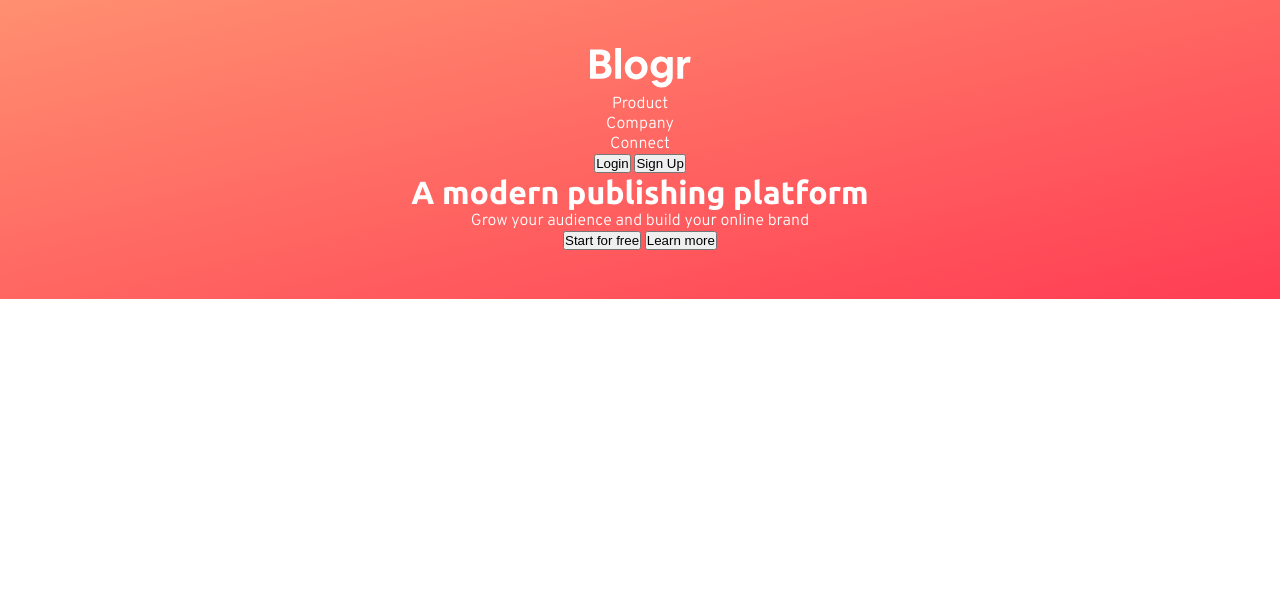
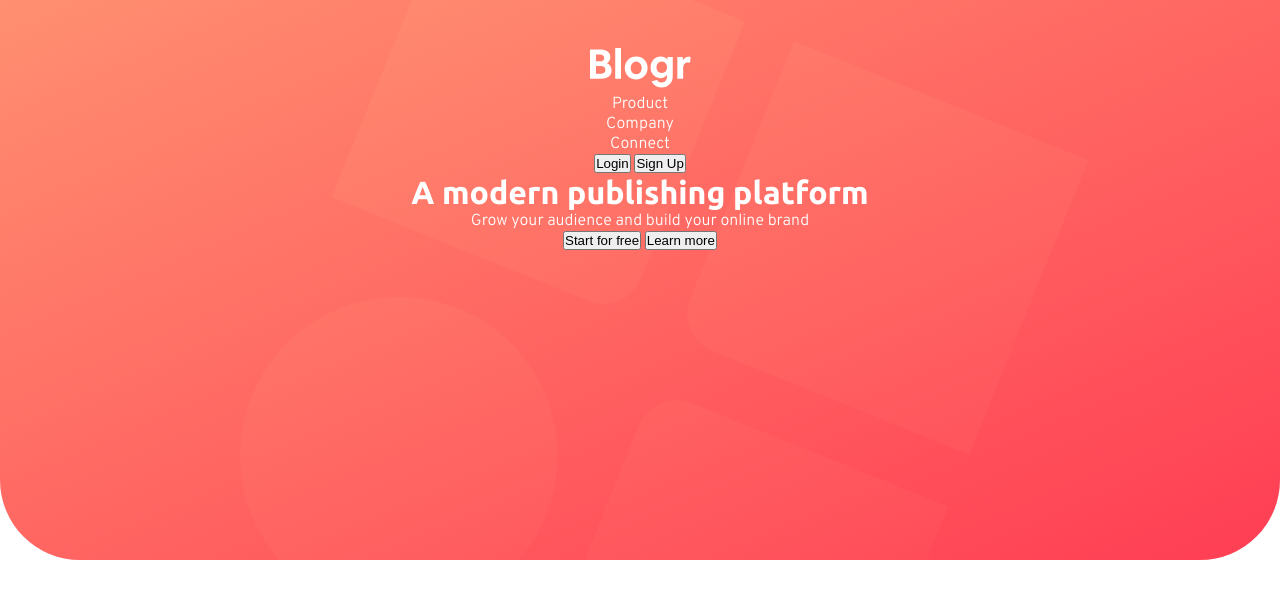
Before and after one commit to sarrietav-frontendmentor/blogr-landing-page, a website: page index.html in a window 1280 px wide. Drawn offline with nearby package versions, Linux system fonts and the light colour scheme; files that its build step writes are made by us from their sources.

Commit message:
Set header's background images and radius

```diff
--- a/sass/layout/_header.scss
+++ b/sass/layout/_header.scss
@@ -4,9 +4,18 @@
 
   padding: 3rem 8rem;
 
-  background-image: linear-gradient(
-    to bottom right,
-    $gradient-very-light-red,
-    $gradient-light-red
-  );
+  background-image: url('../assets/bg-pattern-intro.svg'),
+    linear-gradient(
+      to bottom right,
+      $gradient-very-light-red,
+      $gradient-light-red
+    );
+  background-repeat: no-repeat;
+  background-size: cover;
+  background-origin: border-box;
+  background-position: 50% 40%;
+
+  height: 70vh;
+  border-bottom-left-radius: 5rem;
+  border-bottom-right-radius: 5rem;
 }
```
